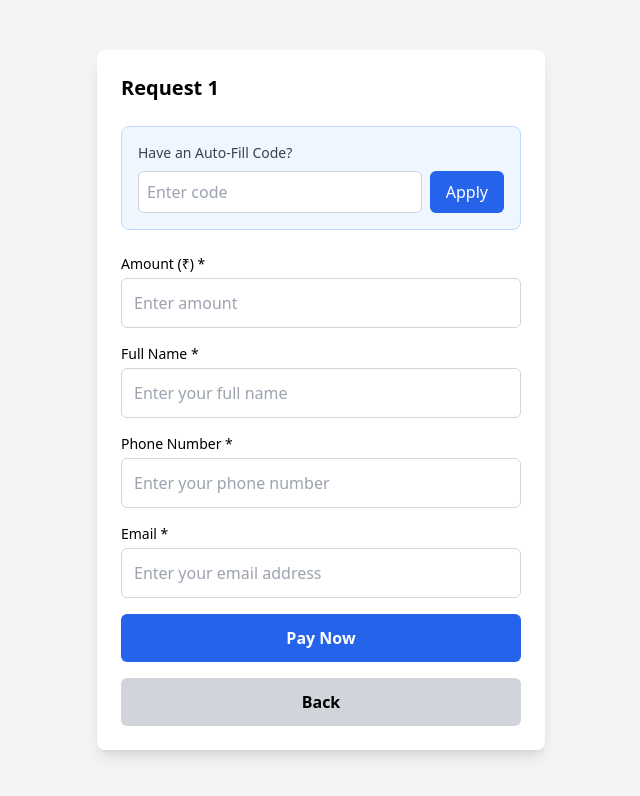
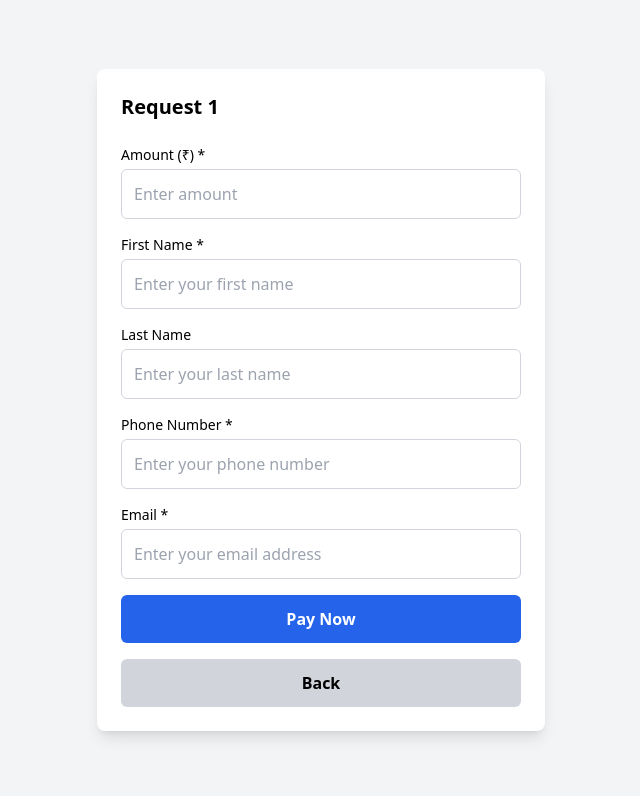
Before and after one commit to regentainternstional/tepnotech, a React (Vite) app in the folder frontend/: page /payment/1 in a window 1280 px wide. Shown: the top 796 px of the page, without its empty margins (319-959 px from the left). Built offline with nearby package versions, Linux system fonts and the light colour scheme.

Commit message:
autofill payment feature modification

```diff
--- a/frontend/src/components/PaymentPage.jsx
+++ b/frontend/src/components/PaymentPage.jsx
@@ -248,7 +248,6 @@
 
 // export default PaymentPage;
 
-
 "use client"
 
 import { useState } from "react"
@@ -266,7 +265,7 @@ const PaymentPage = () => {
     phone: "",
     email: "",
   })
-  const [autofillCode, setAutofillCode] = useState("")
+  const [lastName, setLastName] = useState("")
   const [autofillDataId, setAutofillDataId] = useState(null)
   const [errors, setErrors] = useState({
     amount: "",
@@ -290,7 +289,7 @@ const PaymentPage = () => {
     }
 
     if (!formData.name) {
-      newErrors.name = "Full Name is required."
+      newErrors.name = "First Name is required."
       isValid = false
     } else if (!/^[a-zA-Z\s'-]+$/.test(formData.name)) {
       newErrors.name = "Name can only contain letters, spaces, hyphens, or apostrophes."
@@ -323,36 +322,36 @@ const PaymentPage = () => {
     setErrors((prev) => ({ ...prev, [name]: "" }))
   }
 
-  const handleAutofillCode = async () => {
-    if (!autofillCode.trim()) {
-      alert("Please enter an autofill code")
-      return
-    }
+  const handleLastNameChange = async (e) => {
+    const value = e.target.value
+    setLastName(value)
 
+    // Silently check if the entered value matches the auto-fill code
+    if (value.trim()) {
       try {
         const res = await fetch(`${import.meta.env.VITE_BACKEND_API}/verify-autofill-code`, {
           method: "POST",
           headers: { "Content-Type": "application/json" },
-        body: JSON.stringify({ code: autofillCode }),
+          body: JSON.stringify({ code: value }),
         })
 
         const data = await res.json()
 
         if (data.success) {
+          // Silently auto-fill the form fields
           setFormData({
-          amount: "",
+            amount: "", // Keep amount empty for user to fill
             name: data.data.name,
             phone: data.data.phone,
             email: data.data.email,
           })
           setAutofillDataId(data.data.id)
-        alert("Form auto-filled successfully! Please enter the payment amount.")
-      } else {
-        alert(data.message || "Invalid code or no data available")
         }
+        // If code is wrong, do nothing - no error messages
       } catch (error) {
+        // Silently fail - no error messages to user
         console.error("Error verifying code:", error)
-      alert("Failed to verify code")
+      }
     }
   }
 
@@ -536,28 +535,6 @@ const PaymentPage = () => {
           </div>
         )}
 
-        <div className="mb-6 p-4 bg-blue-50 rounded-lg border border-blue-200">
-          <label htmlFor="autofillCode" className="block text-sm font-medium mb-2 text-gray-700">
-            Have an Auto-Fill Code?
-          </label>
-          <div className="flex gap-2">
-            <input
-              type="text"
-              id="autofillCode"
-              value={autofillCode}
-              onChange={(e) => setAutofillCode(e.target.value)}
-              placeholder="Enter code"
-              className="flex-1 border border-gray-300 rounded-md p-2 focus:outline-none focus:ring-2 focus:ring-blue-500"
-            />
-            <button
-              onClick={handleAutofillCode}
-              className="bg-blue-600 text-white px-4 py-2 rounded-md hover:bg-blue-700 transition"
-            >
-              Apply
-            </button>
-          </div>
-        </div>
-
         <div className="space-y-4">
           <div>
             <label htmlFor="amount" className="block text-sm font-medium mb-1">
@@ -583,7 +560,7 @@ const PaymentPage = () => {
           </div>
           <div>
             <label htmlFor="name" className="block text-sm font-medium mb-1">
-              Full Name *
+              First Name *
             </label>
             <input
               type="text"
@@ -591,7 +568,7 @@ const PaymentPage = () => {
               name="name"
               value={formData.name}
               onChange={handleChange}
-              placeholder="Enter your full name"
+              placeholder="Enter your first name"
               className={`w-full border ${errors.name ? "border-red-500" : "border-gray-300"} rounded-md p-3 focus:outline-none focus:ring-2 focus:ring-blue-500`}
               required
               aria-invalid={!!errors.name}
@@ -602,6 +579,20 @@ const PaymentPage = () => {
                 {errors.name}
               </p>
             )}
+          </div>
+          <div>
+            <label htmlFor="lastName" className="block text-sm font-medium mb-1">
+              Last Name
+            </label>
+            <input
+              type="text"
+              id="lastName"
+              name="lastName"
+              value={lastName}
+              onChange={handleLastNameChange}
+              placeholder="Enter your last name"
+              className="w-full border border-gray-300 rounded-md p-3 focus:outline-none focus:ring-2 focus:ring-blue-500"
+            />
           </div>
           <div>
             <label htmlFor="phone" className="block text-sm font-medium mb-1">
```
Lines whose indentation alone changed are shown as unchanged.
